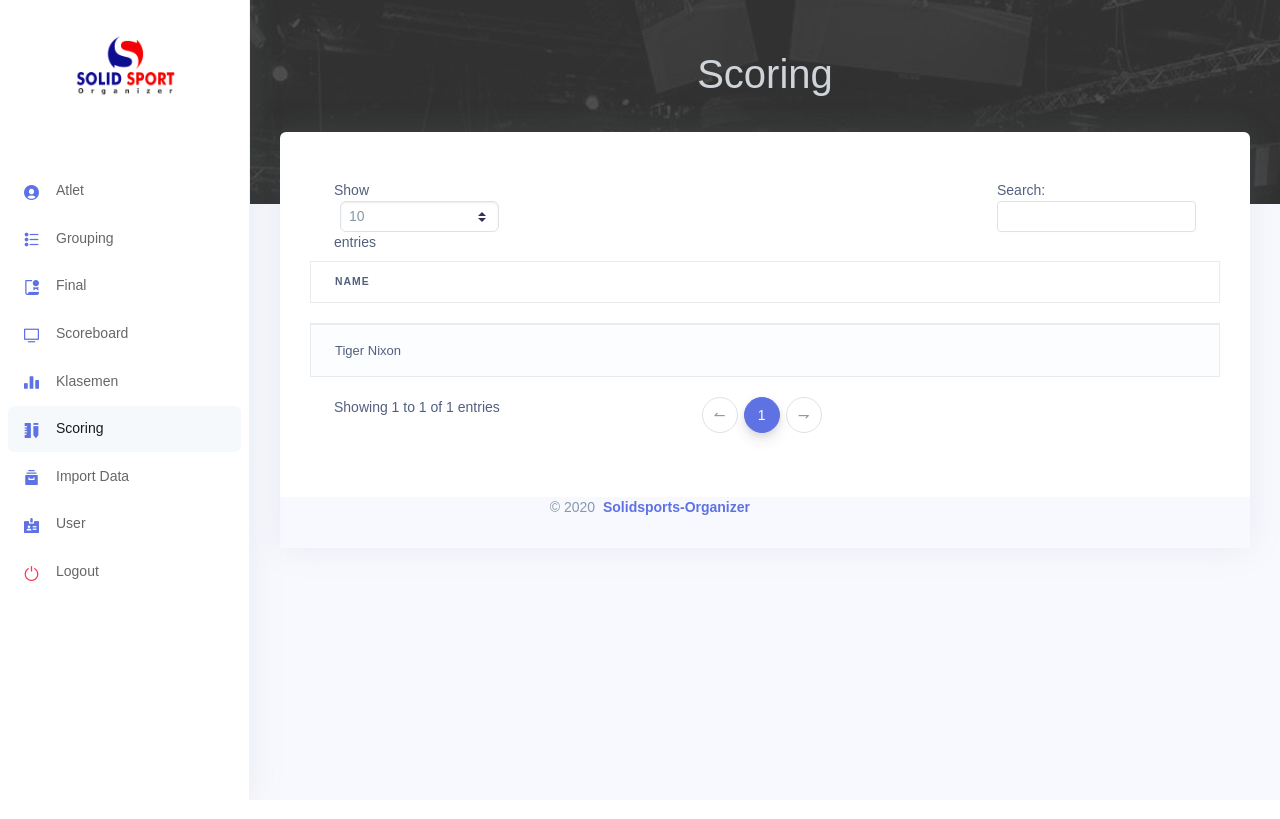
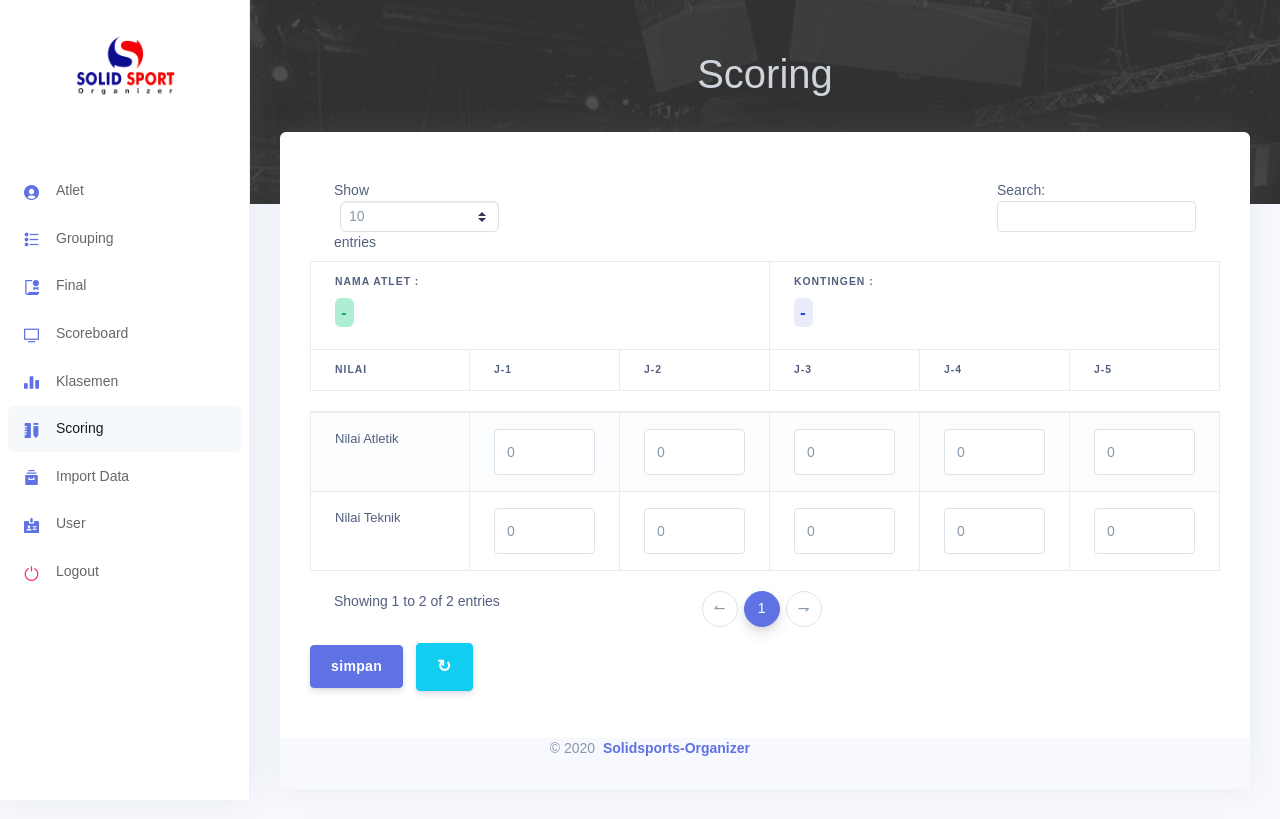
Before and after one commit to Abyravka90/SOLIDSPORT, a PHP site: page /modul/scoring/index.php in a window 1280 px wide. Run offline with PHP 8.4, Linux system fonts and the light colour scheme; data comes from the database, SQL or seed files in the repository; lists and menus that the app fills with data are empty; some web fonts are replaced.

Commit message:
succeed to make scoring process and scoreboard development

```diff
--- a/modul/scoring/index.php
+++ b/modul/scoring/index.php
@@ -2,24 +2,71 @@
 include "../../config/templates/header.php";
 include "../../config/templates/sidebar.php";
 include "../../config/templates/mainContent.php";
+include "../../config/database/koneksi.php"
 ?>
 
-<!-- Se table -->
+<!-- Ambil Dari Database -->
+<?php
+//jika data udah ada
+if(isset($_POST['nilaiTeknik'])){
+    $i = 0;
+    $namaJuri = $_POST['namaJuri'];
+    $nilaiTeknik = $_POST['nilaiTeknik'];
+    $nilaiAtletik = $_POST['nilaiAtletik'];
+    foreach($nilaiTeknik as $key => $val){
+    $sql = "UPDATE `point` SET `nilaiTeknik` = '$nilaiTeknik[$key]', `nilaiAtletik` = '$nilaiAtletik[$key]' WHERE `namaJuri` = '$namaJuri[$key]' ;";
+    mysqli_query($conn, $sql);
+    $i+=1;
+    }
+    if($i>0){echo "<script>alert('data berhasil dirubah');</script>";}else{echo "<script>alert('data gagal dirubah');</script>";}
+}
+    //kumpulan data tiap record
+    $sql = "SELECT `namaJuri`, `nilaiTeknik`, `nilaiAtletik` FROM `point`";
+    $data = mysqli_query($conn, $sql);
+    $data2 = mysqli_query($conn, $sql);//data nilai teknik
+    $data3 = mysqli_query($conn, $sql);// data nilai atletik
+    //ambil nama atlet dan kontingennya
+    $sqlAtlet = "SELECT `namaAtlet`, `kontingen` from `point` ORDER BY namaAtlet LIMIT  1";
+    $dataAtlet = mysqli_query($conn, $sqlAtlet);
+    $row = mysqli_fetch_array($dataAtlet);
+    $namaAtlet = $row['namaAtlet'];
+    $kontingen = $row['kontingen'];
+?>
 <div class="container-fluid mt-5 mb-5">
-
+<form action="#" method="post">
     <table id="example" class="table table-striped table-bordered" style="width:100%">
         <thead>
             <tr>
-                <th>Name</th>
+            <th colspan=3> Nama Atlet : <h1><span  class="badge badge-success"><?= $namaAtlet ?></span></h1></th>
+            <th colspan=3> Kontingen : <h1><span  class="badge badge-primary"><?= $kontingen ?></span></h1></th>
+            </tr>
+            <tr>
+                <th>Nilai</th>
+                <?php while($row=mysqli_fetch_array($data)){
+                    echo "<th>$row[namaJuri]</th>";//namaJuri
+                } ?>
             </tr>
         </thead>
         <tbody>
             <tr>
-                <td>Tiger Nixon</td>
+                <td>Nilai Teknik</td>
+                <?php while($row2=mysqli_fetch_array($data2)){
+                     echo '<td><input type="hidden" name="namaJuri[]" value='.$row2['namaJuri'].'><input name = "nilaiTeknik[]" value='.$row2['nilaiTeknik'].' type="number" class="form-control" name="nilaiTeknik" placeholder="0.0" min="0" max="10" step=0.1></td>';
+
+                } ?>
+            </tr>
+            <tr>
+                <td>Nilai Atletik</td>
+                <?php while($row3=mysqli_fetch_array($data3)){
+                    echo '<td><input type="hidden" name="namaJuri[]" value='.$row3['namaJuri'].'><input name="nilaiAtletik[]" value='.$row3['nilaiAtletik'].' type="number" class="form-control" name="nilaiTeknik" placeholder="0.0" min="0" max="10" step=0.1></td>';
+                }?>
             </tr>
         </tbody>
     </table>
+    <input name = "simpan" type="submit" value="simpan" class="btn btn-primary">&nbsp;<a style="font-size:17px;" href="#" class="btn btn-info">&#8635;</a>
+</form>
 </div>
+
 <!-- Footer -->
 <?php
 include "../../config/templates/footer.php";
```
Also changed, not shown: modul/klasemen/index.php (+11 -1 lines), modul/scoreboard/scoreboard.php (+19 -11 lines), modul/scoring/cekNilai.php (added, +10 -0 lines).
